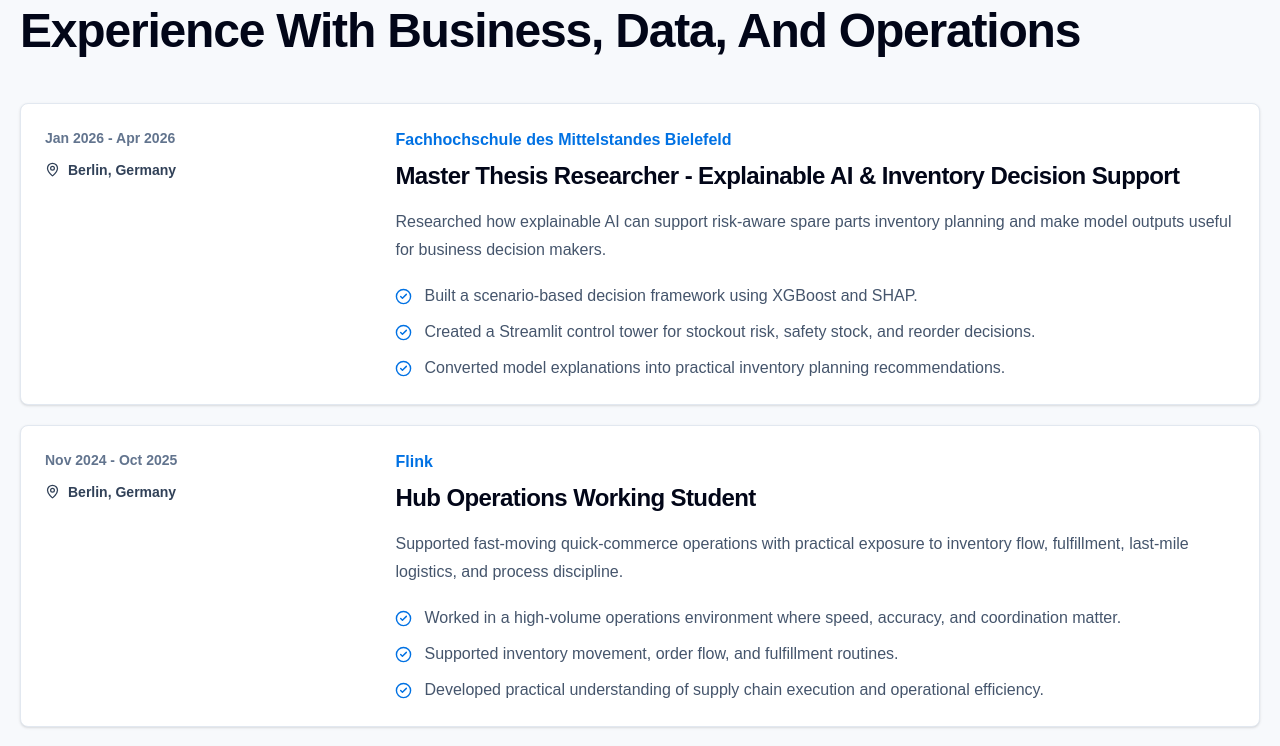
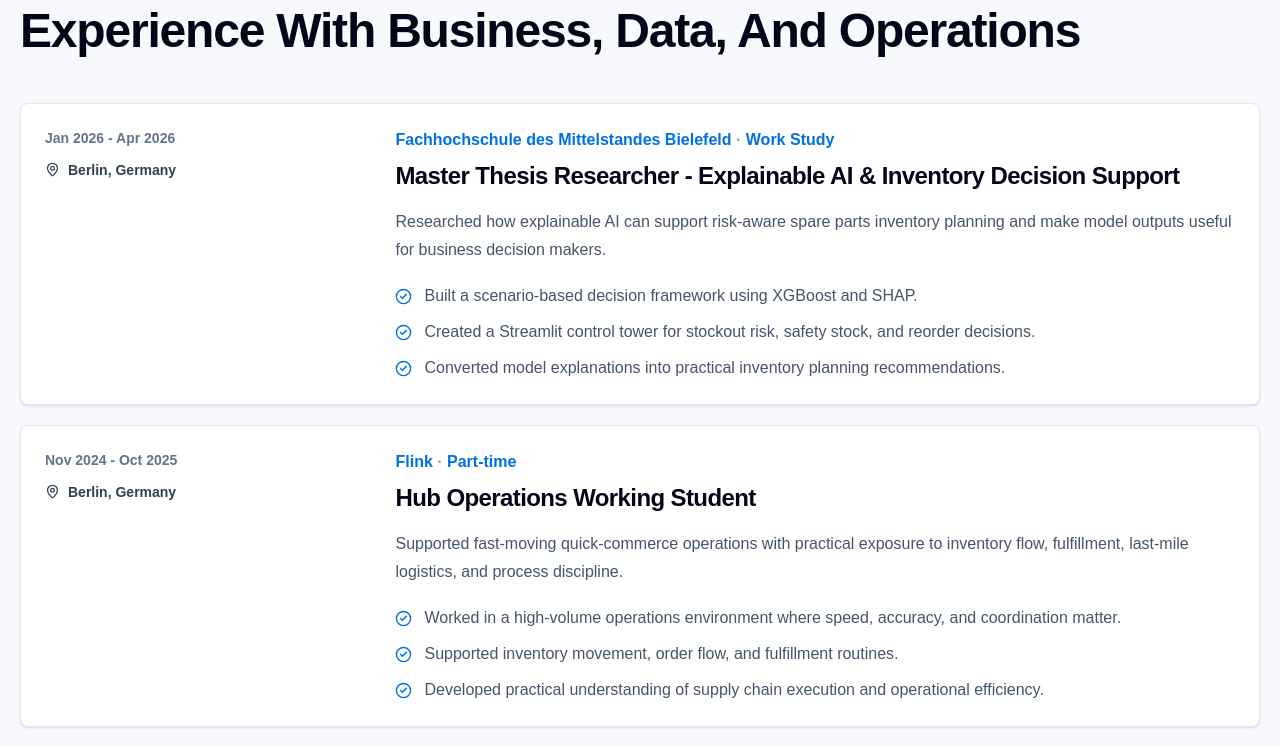
Before and after one commit to rajbbhayani-sketch/raj-portfolio, a Next.js app: page / in a window 1280 px wide. Shown: the part 2300-3046 px from the top of the page. Built offline with nearby package versions, Linux system fonts and the light colour scheme.

Commit message:
Add experience contract types

```diff
--- a/app/page.tsx
+++ b/app/page.tsx
@@ -63,6 +63,7 @@
   {
     period: "Jan 2026 - Apr 2026",
     company: "Fachhochschule des Mittelstandes Bielefeld",
+    contract: "Work Study",
     location: "Berlin, Germany",
     role: "Master Thesis Researcher - Explainable AI & Inventory Decision Support",
     body: "Researched how explainable AI can support risk-aware spare parts inventory planning and make model outputs useful for business decision makers.",
@@ -75,6 +76,7 @@
   {
     period: "Nov 2024 - Oct 2025",
     company: "Flink",
+    contract: "Part-time",
     location: "Berlin, Germany",
     role: "Hub Operations Working Student",
     body: "Supported fast-moving quick-commerce operations with practical exposure to inventory flow, fulfillment, last-mile logistics, and process discipline.",
@@ -87,6 +89,7 @@
   {
     period: "Mar 2024 - Sep 2024",
     company: "VSG GLOBAL PTE. LTD",
+    contract: "Internship",
     location: "Singapore / Remote",
     role: "Business Analyst Intern",
     body: "Supported import-related business analysis, procurement coordination, documentation, and reporting for cross-functional business teams.",
@@ -99,6 +102,7 @@
   {
     period: "Dec 2022 - Feb 2024",
     company: "Fledge Consulting Pvt Ltd",
+    contract: "Part-time",
     location: "Nagpur, India",
     role: "Business Intelligence Analyst",
     body: "Supported BI reporting and client-facing analysis for international projects, connecting business needs with reporting and technical teams.",
@@ -370,7 +374,9 @@
                   </p>
                 </div>
                 <div>
-                  <p className="font-black text-[#0071e3]">{job.company}</p>
+                  <p className="font-black text-[#0071e3]">
+                    {job.company} <span className="text-slate-400">·</span> {job.contract}
+                  </p>
                   <h3 className="mt-2 text-2xl font-black tracking-tight">{job.role}</h3>
                   <p className="mt-4 leading-7 text-slate-600">{job.body}</p>
                   <ul className="mt-5 grid gap-3">
```
